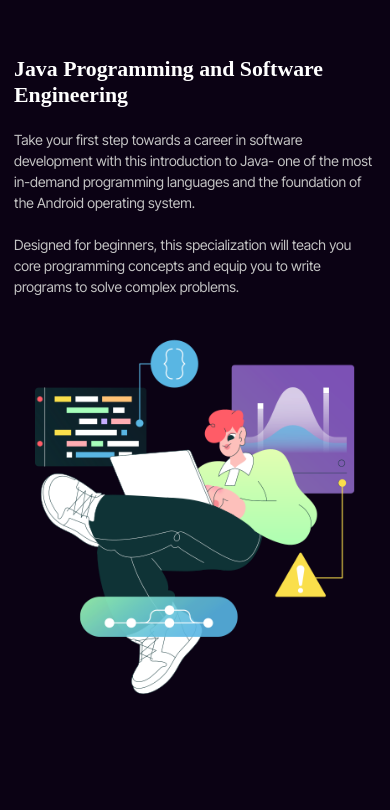
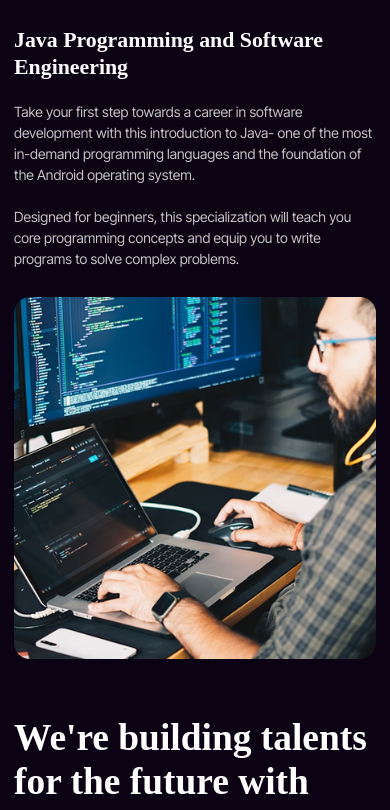
Before and after one commit to HoodieDan/veoc-tech, a React (Vite) app: page /academy in a window 390 px wide. Shown: the part 1304-2114 px from the top of the page. Built offline with nearby package versions, Linux system fonts and the light colour scheme; a web font is replaced by a local one.

Commit message:
style: adjust padding and layout in various components for improved responsiveness feat: add GSAP library for enhanced animations refactor: update Academy component structure and replace image imports

```diff
--- a/package.json
+++ b/package.json
@@ -12,9 +12,11 @@
   "dependencies": {
     "@emotion/react": "^11.14.0",
     "@emotion/styled": "^11.14.0",
+    "@gsap/react": "^2.1.2",
     "@mui/icons-material": "^6.4.1",
     "@mui/material": "^6.4.1",
     "bootstrap": "^5.3.3",
+    "gsap": "^3.12.7",
     "hamburger-react": "^2.5.2",
     "include-media": "^2.0.0",
     "react": "^18.3.1",
--- a/src/assets/styles/pages/academy.scss
+++ b/src/assets/styles/pages/academy.scss
@@ -1,7 +1,6 @@
 .academy {
     display: flex;
     flex-direction: column;
-    overflow-x: hidden;
 
     h1 {
         $vw: 100vw;
@@ -39,10 +38,6 @@
             padding: 10rem 1rem 4rem;
         }
 
-        &__ellipse {
-            @include section-ellipse(50%, -50%, -50%, 50%);
-        }
-
         &__left {
             display: grid;
             gap: 1rem;
@@ -70,14 +65,10 @@
     }
 
     &__section-one {
-        @include section-grid(0 4rem);
+        @include section-grid(3rem 4rem);
 
         @include media('<phone') {
             gap: 4rem;
-        }
-
-        &__ellipse {
-            @include section-ellipse(50%, -100%, -50%, 50%);
         }
 
         &__top {
@@ -147,17 +138,23 @@
 
                 &:nth-child(2) {
                     margin-left: auto;
+                    display: flex;
+                    justify-content: end;
+
+                    img {
+                        width: 85%;
+
+                        @include media('<phone') {
+                            width: auto;
+                        }
+                    }
                 }
             }
         }
     }
 
     &__section-two {
-        @include section-grid(0 5rem);
-
-        &__ellipse {
-            @include section-ellipse(50%, -50%, -50%, 50%);
-        }
+        @include section-grid(2rem 5rem);
 
         &__top {
             display: grid;
@@ -178,11 +175,7 @@
     }
 
     &__section-three {
-        @include section-grid(0 5rem);
-
-        &__ellipse {
-            @include section-ellipse(50%, -50%, -50%, 50%);
-        }
+        @include section-grid(6rem 5rem);
 
         &__left {
             display: grid;
@@ -211,14 +204,10 @@
     }
 
     &__section-four {
-        @include section-grid(8rem 5rem 15rem, );
+        @include section-grid(5rem 5rem 10rem, );
 
         @include media('<phone') {
             padding: 4rem 1rem 8rem;
-        }
-
-        &__ellipse {
-            @include section-ellipse(10%, -60%, -50%, 50%);
         }
 
         h2 {
--- a/src/assets/styles/pages/services.scss
+++ b/src/assets/styles/pages/services.scss
@@ -14,6 +14,10 @@
         min-height: 100vh;
         display: flex;
         align-items: center;
+
+        @include media('<phone') {
+            min-height: auto;
+        }
     }
 
     .scattered__images {
--- a/src/assets/styles/utils/mixins.scss
+++ b/src/assets/styles/utils/mixins.scss
@@ -82,7 +82,7 @@
 
   @include media('<phone') {
     grid-template-columns: repeat(1, minmax(0, 1fr));
-    padding: 0 1rem;
+    padding: 2rem 1rem;
   }
 }
 
--- a/src/pages/Academy.tsx
+++ b/src/pages/Academy.tsx
@@ -1,6 +1,6 @@
 import { ArrowForward } from "@mui/icons-material";
 import AIOnBricks from "../assets/images/pngs/ai-on-bricks.png";
-import FemaleSoftwareDev from "../assets/images/pngs/female-software-developer-working-on-laptop.png";
+import developer from "../assets/images/pngs/developer.png";
 import ManWithBooksAvatar from "../assets/images/pngs/man-with-books-avatar.png";
 import ManWorkinfTheServer from "../assets/images/pngs/man-working-the-server.png";
 import TwoWomenOneLaptop from "../assets/images/pngs/two-women-one-laptop.png";
@@ -43,10 +43,8 @@ const COURSES = [
 
 const Academy = () => {
   return (
-    <section className="academy">
-      <div className="academy__hero">
-        <div className="academy__hero__ellipse" />
-        <div className="academy__hero__ellipse" />
+    <div className="academy">
+      <section className="academy__hero">
         <div className="academy__hero__left">
           <h1>
             Empowering young
@@ -70,10 +68,8 @@ const Academy = () => {
             className="img-fluid"
           />
         </div>
-      </div>
-      <div className="academy__section-one">
-        <div className="academy__section-one__ellipse" />
-        <div className="academy__section-one__ellipse" />
+      </section>
+      <section className="academy__section-one">
         <div className="academy__section-one__top">
           <div>
             <h2>
@@ -115,16 +111,14 @@ const Academy = () => {
           </div>
           <div>
             <img
-              src={FemaleSoftwareDev}
-              alt="Female software developer working on laptop"
+              src={developer}
+              alt="developer writing code"
               className="img-fluid"
             />
           </div>
         </div>
-      </div>
-      <div className="academy__section-two">
-        <div className="academy__section-two__ellipse" />
-        <div className="academy__section-two__ellipse" />
+      </section>
+      <section className="academy__section-two">
         <div className="academy__section-two__top">
           <h2>
             We&apos;re building talents for the future with
@@ -155,10 +149,8 @@ const Academy = () => {
             <img src={AIOnBricks} alt="AI on bricks" className="img-fluid" />
           </div>
         </div>
-      </div>
-      <div className="academy__section-three">
-        <div className="academy__section-three__ellipse" />
-        <div className="academy__section-three__ellipse" />
+      </section>
+      <section className="academy__section-three">
         <div className="academy__section-three__left">
           <h1>
             Enroll to stand a chance to get our
@@ -176,10 +168,8 @@ const Academy = () => {
             </div>
           </a>
         </div>
-      </div>
-      <div className="academy__section-four">
-        <div className="academy__section-four__ellipse" />
-        <div className="academy__section-four__ellipse" />
+      </section>
+      <section className="academy__section-four">
         <h1>
           What students are saying
           <br /> about the academy
@@ -220,7 +210,7 @@ const Academy = () => {
             </p>
           </div>
         </div>
-      </div>
+      </section>
       {/* <footer className="academy__footer">
         <div className="academy__footer__top">
           <h1>
@@ -255,7 +245,7 @@ const Academy = () => {
           ))}
         </div>
       </footer> */}
-    </section>
+    </div>
   );
 };
 
--- a/src/pages/HomePage.tsx
+++ b/src/pages/HomePage.tsx
@@ -59,7 +59,7 @@ const HomePage: React.FC = () => {
         return (
         <div className='home__page'>
             <section className="hero__section">
-                <div className="container d-flex flex-column justify-content-center align-items-center p-5 text-center">
+                <div className="container d-flex flex-column justify-content-center align-items-center py-5 text-center">
                     <h1>
                         We Help Companies Leverage Design to <span className="purple">Win the Customer Acquisition</span> Game
                     </h1>
--- a/src/pages/Services.tsx
+++ b/src/pages/Services.tsx
@@ -15,7 +15,7 @@ const Services: React.FC = () => {
     return (
         <div className='services__page'>
             <section className="hero__section">
-                <div className="container d-flex flex-column justify-content-center align-items-center p-5 text-center">
+                <div className="container d-flex flex-column justify-content-center align-items-center py-5 text-center">
                     <h1>
                         The go to Agency for High converting websites and <span className="purple">great visuals to beat your competitors</span>
                     </h1>
```
Also changed, not shown: src/assets/images/pngs/developer.png (added), 1 other file (tests, documents, lock files or other folders).
